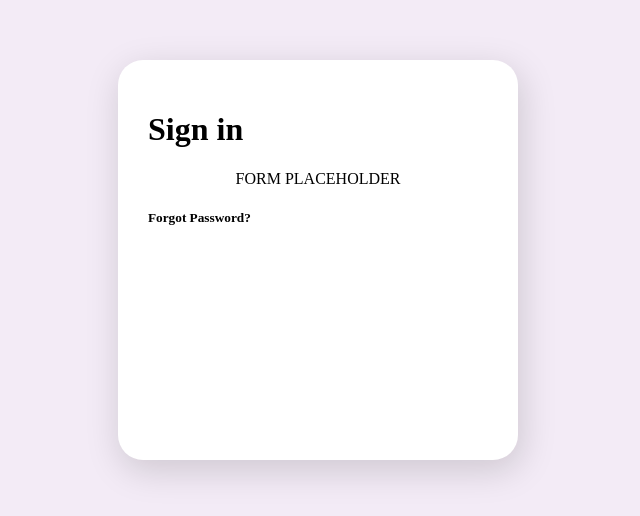
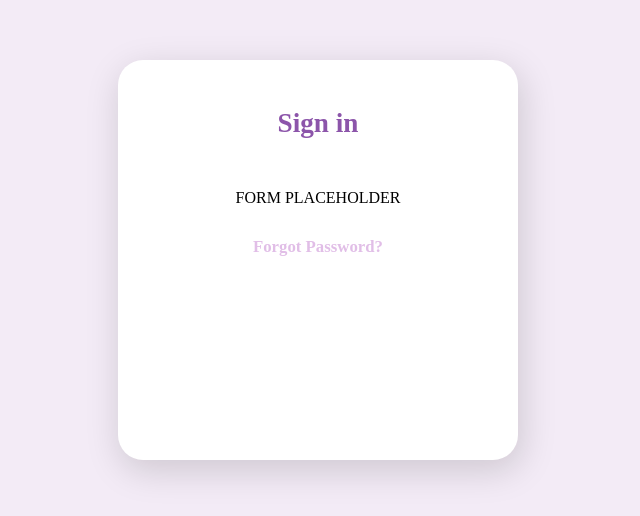
Before and after one commit to h-kevin/simple-login-form, a plain HTML site: page index.html in a window 1280 px wide. Shown: the part 140-656 px from the top of the page, without its empty margins (322-962 px from the left). Drawn offline with Linux system fonts and the light colour scheme.

Commit message:
Styling for container elements

```diff
--- a/styles/styles.css
+++ b/styles/styles.css
@@ -6,6 +6,7 @@ body {
   background-color: #F3EBF6;
   height: 100%;
   width: 100%;
+  font-size: 16px;
   position: relative;
   box-sizing: border-box;
 }
@@ -31,8 +32,24 @@ body {
   box-sizing: border-box;
 }
 
+/* Header */
+.header {
+  color: #8C55AA;
+  text-align: center;
+  font-size: 170%;
+  margin-bottom: 50px;
+}
+
 /* Form */
 
 .login-form {
   text-align: center;
 }
+
+/* Forgot password */
+.forgot-password {
+  color: #E1BEE7;
+  text-align: center;
+  font-size: 105%;
+  margin-top: 30px;
+}
```
